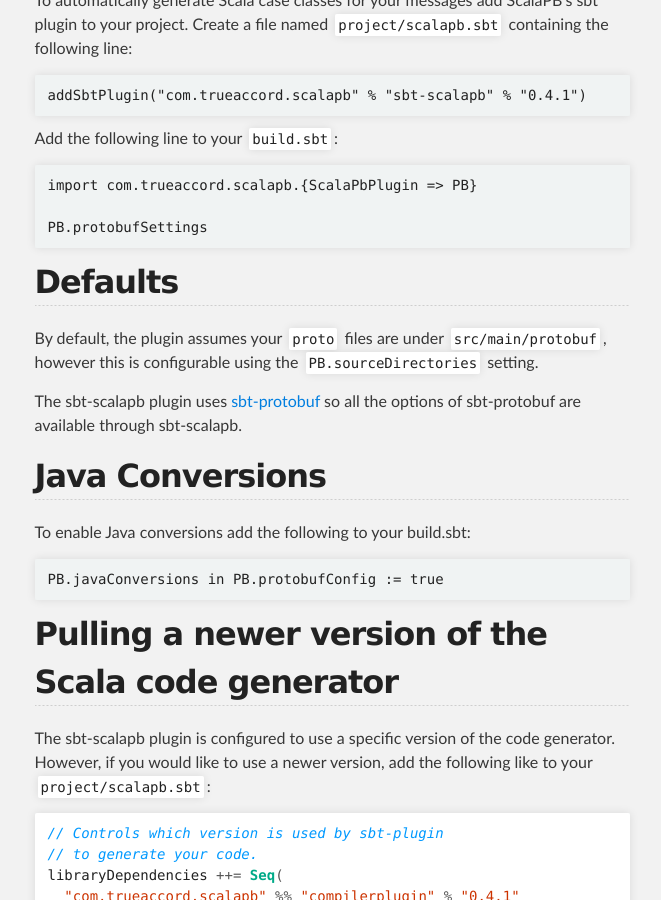
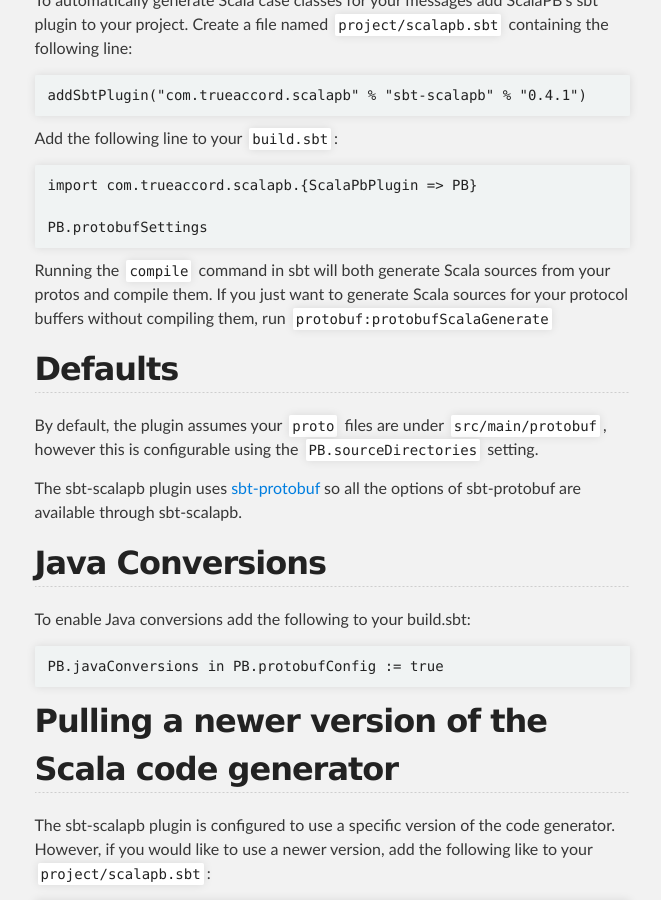
Before and after one commit to scalapb/ScalaPB, a Jekyll site: the page built from sbt-settings.md, in a window 1280 px wide and 900 px high, scrolled down 374 px. Shown: the whole window, without its empty margins (308-969 px from the left). Built offline with Jekyll 4.4.1, drawn with Linux system fonts in a browser that asks for light colours.

Commit message:
Add documentation on protobuf:protobufScalaGenerate.
Fixes #5.

```diff
--- a/sbt-settings.md
+++ b/sbt-settings.md
@@ -18,6 +18,8 @@ Add the following line to your `build.sbt`:
     import com.trueaccord.scalapb.{ScalaPbPlugin => PB}
 
     PB.protobufSettings
+
+Running the `compile` command in sbt will both generate Scala sources from your protos and compile them. If you just want to generate Scala sources for your protocol buffers without compiling them, run `protobuf:protobufScalaGenerate`
 
 ## Defaults
 
```
